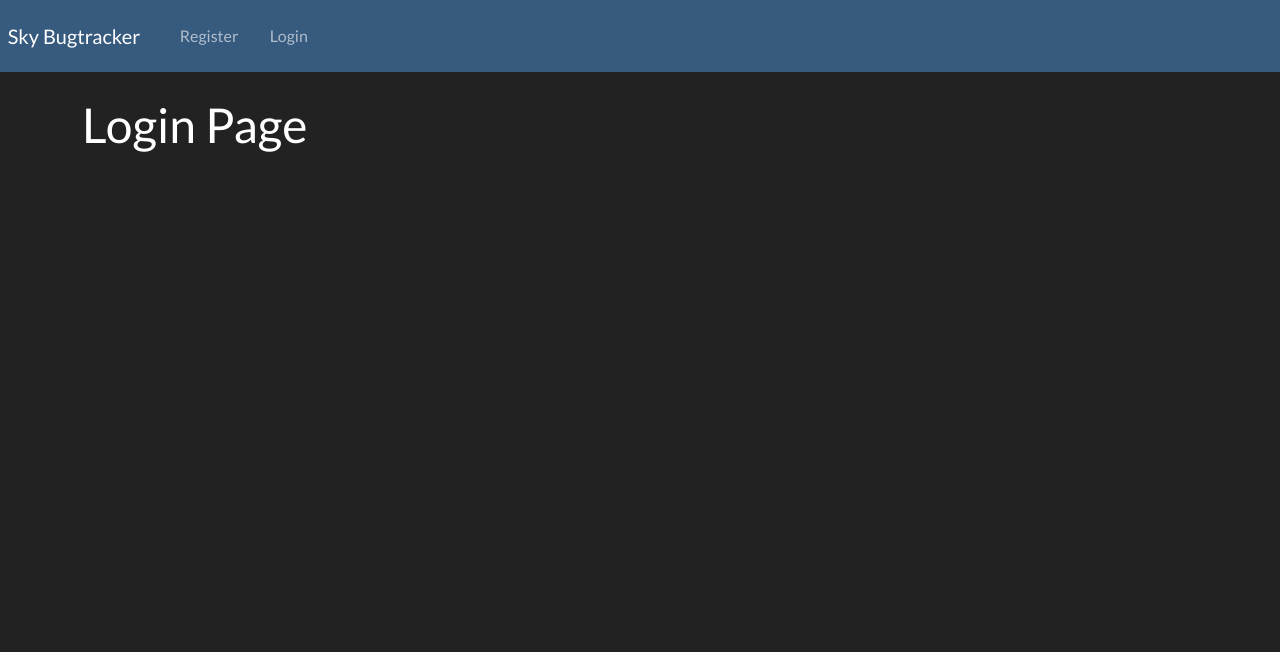
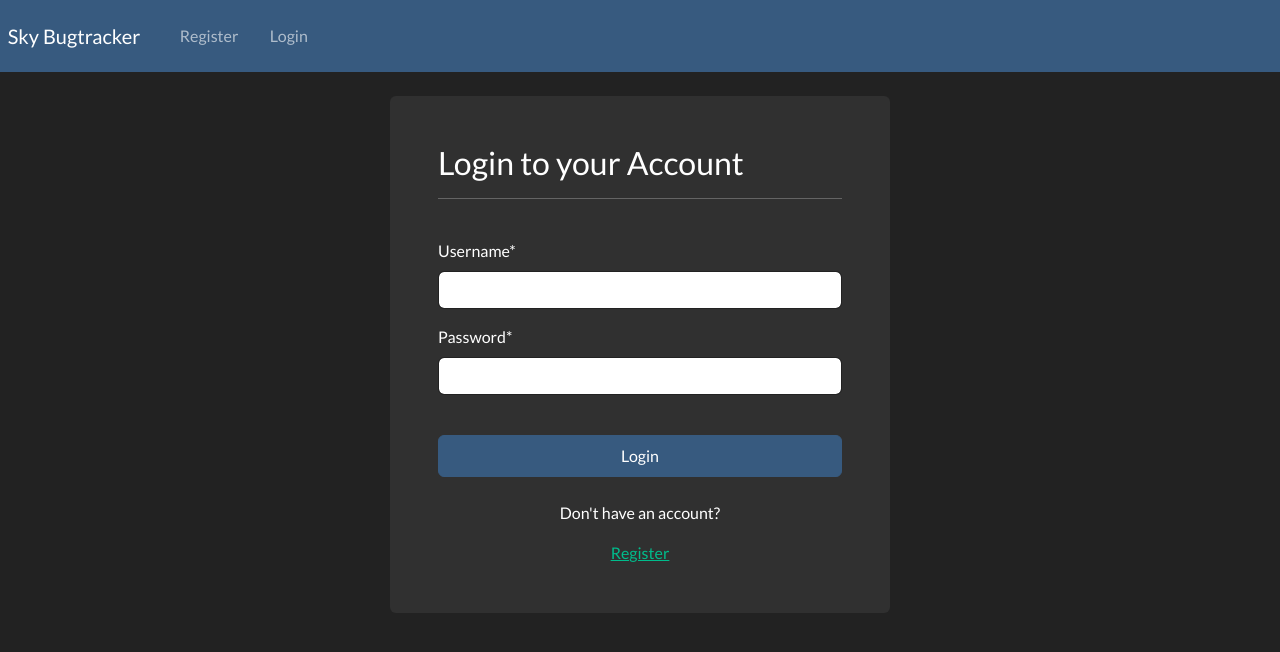
Before and after one commit to venkatasaikarthikeya/bughound-bug-tracker, a Django app: template webapp/templates/webapp/login.html in a window 1280 px wide. Shown: the top 652 px of the page. Run offline with Django 5.2, Linux system fonts and the light colour scheme; the template is opened without the code that fills it: values that come from a table or form of the project are taken from there, others are empty; tables that the repository leaves empty hold one stand-in row (values such as "Sample post"); some libraries are stand-ins or nearby versions.

Commit message:
login completed

```diff
--- a/bughound/settings.py
+++ b/bughound/settings.py
@@ -39,7 +39,11 @@ INSTALLED_APPS = [
     'django.contrib.staticfiles',
 
     'webapp',
+
+    'crispy_forms',
 ]
+
+CRISPY_TEMPLATE_PACK = 'bootstrap4'
 
 MIDDLEWARE = [
     'django.middleware.security.SecurityMiddleware',
--- /dev/null
+++ b/static/css/styles.css
@@ -0,0 +1,4 @@
+.form-layout {
+    border-radius: 15px;
+    width: 500px;
+}
--- a/webapp/forms.py
+++ b/webapp/forms.py
@@ -14,3 +14,7 @@ class CreateUserForm(UserCreationForm):
 class LoginForm(AuthenticationForm):
     username = forms.CharField(widget=TextInput())
     password = forms.CharField(widget=PasswordInput())
+
+# Program Manager Form
+class ProgramForm(forms.ModelForm):
+    programName = forms.CharField(widget=TextInput())
--- a/webapp/templates/webapp/login.html
+++ b/webapp/templates/webapp/login.html
@@ -1,7 +1,28 @@
 {% extends 'webapp/base.html' %}
+
+{% load crispy_forms_tags %}
 
 {% block content %}
 
-    <h1> Login Page </h1>
+    <body>
+
+        <div class = "container bg-dark shadow-md rounded p-5 form-layout">
+            <h3> Login to your Account </h3>
+            <hr>
+            <br>
+            <form method="POST" autocomplete="off">
+                {% csrf_token %}
+                {{form|crispy}}
+                <br>
+                <button class="btn btn-primary w-100 btn-block p-2" type="submit"> Login </button>
+            </form>
+            <br>
+            <div class="text-center">
+                <p> Don't have an account? </p> <a href="{% url 'register' %}"> Register </a>
+            </div>
+        </div>
+        <br>
+
+    </body>
 
 {% endblock %}
--- a/webapp/templates/webapp/navbar.html
+++ b/webapp/templates/webapp/navbar.html
@@ -55,7 +55,7 @@
 
         <li class="nav-item">
 
-          <a class="nav-link" href="{% url '' %}"> Register </a>
+          <a class="nav-link" href="{% url 'register' %}"> Register </a>
 
         </li>
 
@@ -65,7 +65,7 @@
 
         <li class="nav-item">
 
-          <a class="nav-link" href="{% url '' %}">Login</a>
+          <a class="nav-link" href="{% url 'login' %}">Login</a>
 
         </li>
 
--- a/webapp/urls.py
+++ b/webapp/urls.py
@@ -4,4 +4,5 @@ from . import views
 urlpatterns = [
       path('', views.home, name = ""),
       path('register', views.register, name = "register"),
+      path('login', views.login, name = "login"),
 ]
```
Also changed, not shown: webapp/templates/webapp/functional_area.html (added, +24 -0 lines), webapp/templates/webapp/program.html (added, +24 -0 lines), webapp/templates/webapp/register.html (+5 -3 lines), webapp/views.py (+22 -1 lines).
